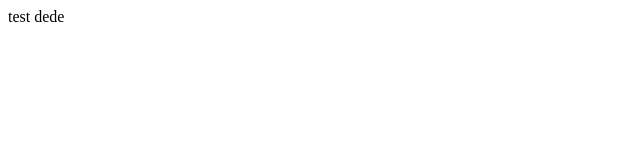
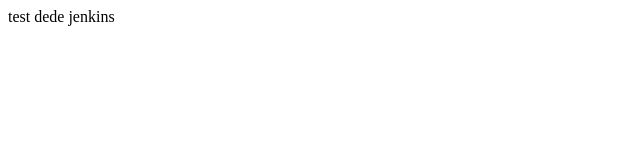
Before and after one commit to decode18/jenkins-test, a plain HTML site: page index.html in a window 1280 px wide. Shown: the full height of the page, 0-640 px from the left. Drawn offline with Linux system fonts and the light colour scheme.

Commit message:
Update index.html

```diff
--- a/index.html
+++ b/index.html
@@ -1,5 +1,5 @@
 <html>
 <body>
-test dede
+test dede jenkins
 </body>
 </html>
```
